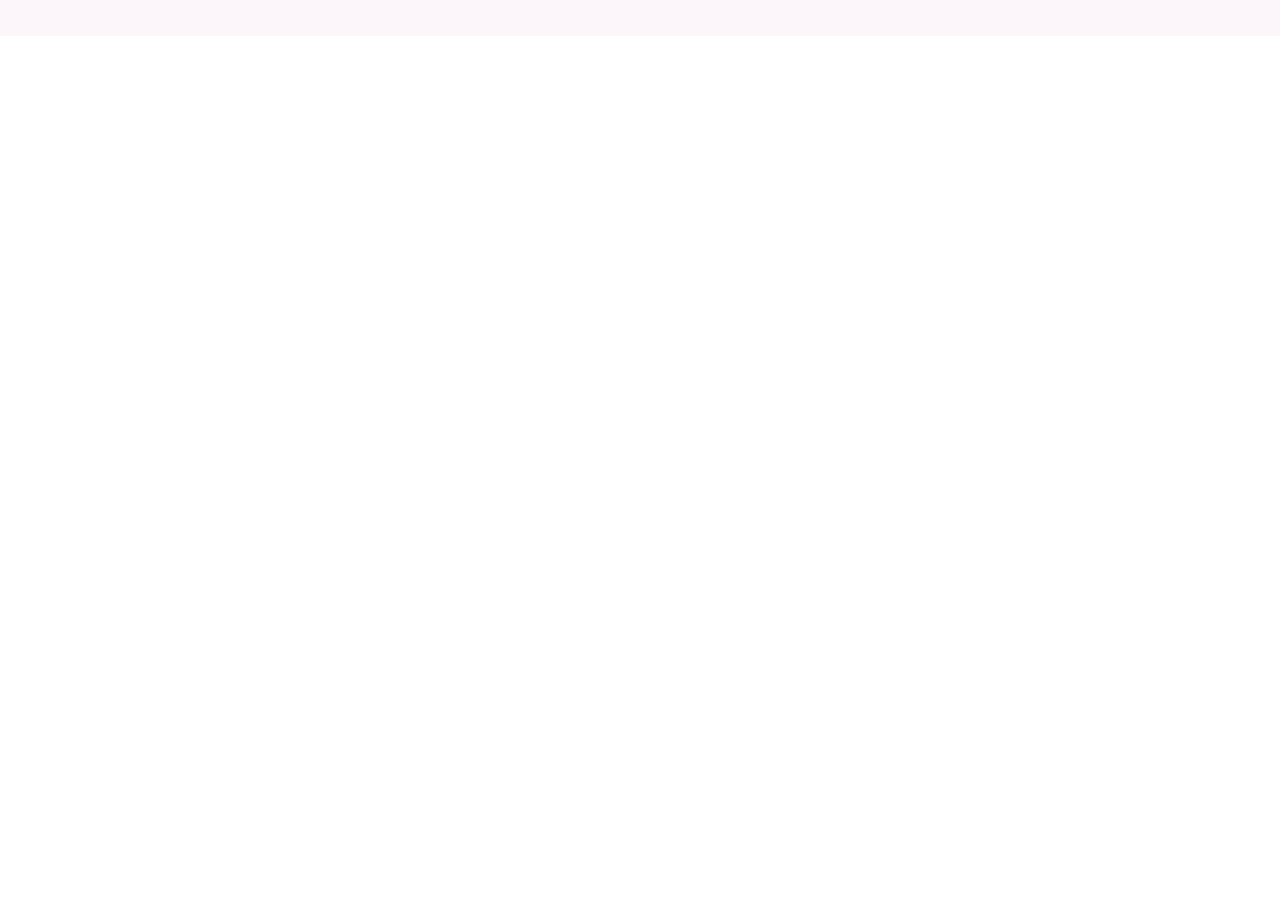
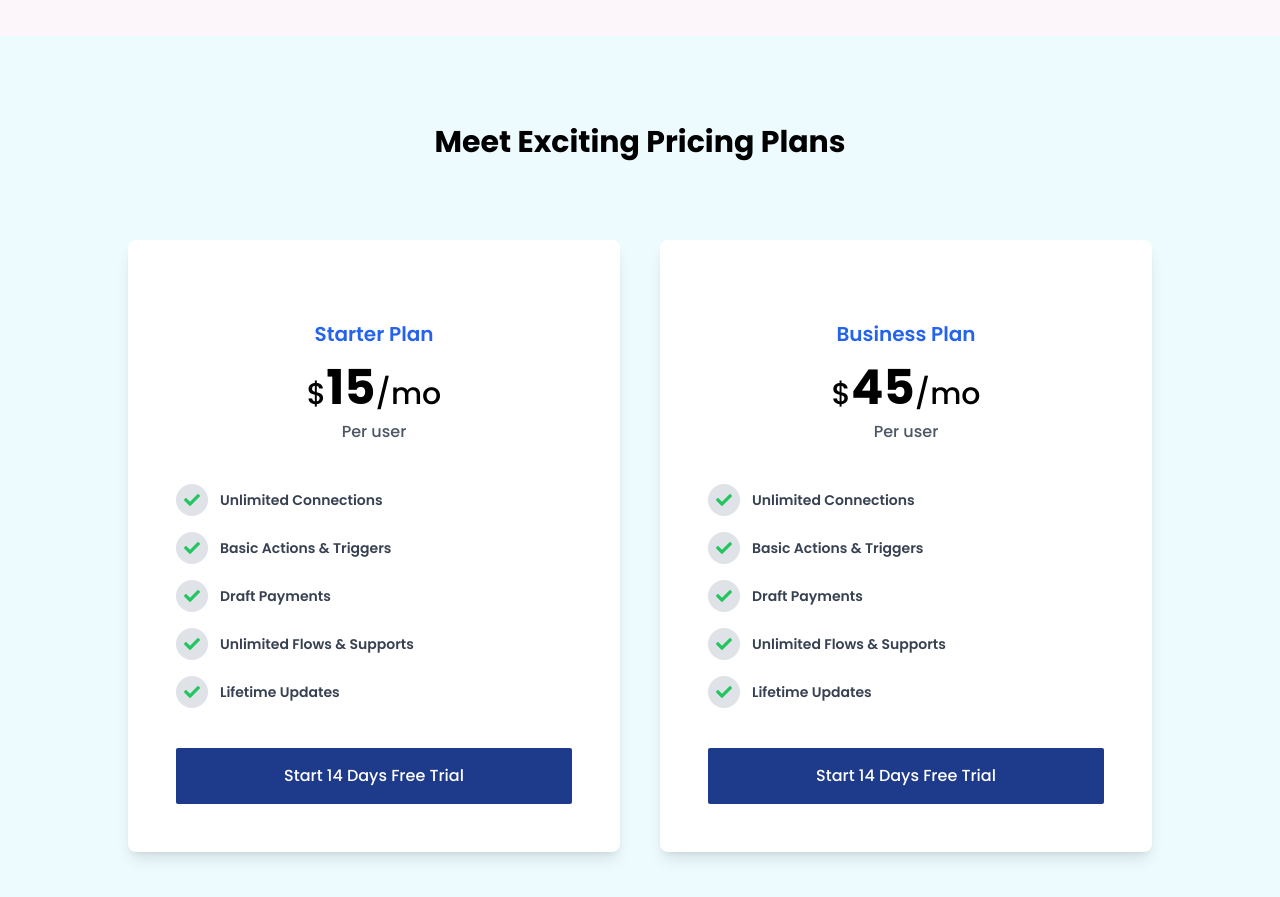
Before and after one commit to musamueed19/Appify-Landing-WW, a Next.js app: page / in a window 1280 px wide. Shown: the part 3280-4177 px from the top of the page. Before the commit the page ends 3316 px from the top, so only its background shows below. Built offline with nearby package versions, Linux system fonts and the light colour scheme.

Commit message:
added Price Plans - Section

```diff
--- a/components/Home/Home.tsx
+++ b/components/Home/Home.tsx
@@ -1,6 +1,7 @@
 import AnalyticsFeature from "./AnalyticsFeature/AnalyticsFeature";
 import Feature from "./Feature/Feature";
 import Hero from "./Hero/Hero";
+import Price from "./Price/Price";
 import Review from "./Review/Review";
 import WhyChoose from "./WhyChoose/WhyChoose";
 
@@ -23,6 +24,7 @@ export default function Home() {
       <Review />
 
       {/* Pricing Section */}
+      <Price />
     </div>
   );
 }
--- /dev/null
+++ b/components/Home/Price/Price.tsx
@@ -0,0 +1,25 @@
+import PriceCard from "./PriceCard";
+
+const Price = () => {
+  return (
+    <div className="py-16 bg-[#edfbff]">
+      <h2 className="mt-6 text-2xl md:text-3xl text-center capitalize font-bold">
+        Meet exciting Pricing Plans
+      </h2>
+
+      <div className="mt-20 w-[90%] md:w-[80%] mx-auto grid grid-cols-1 lg:grid-cols-2 gap-10">
+        {/* Free Plan */}
+        <div>
+          <PriceCard price={15} plan="Starter" />
+        </div>
+
+        {/* Paid Plan */}
+        <div>
+          <PriceCard price={45} plan="Business" />
+        </div>
+      </div>
+    </div>
+  );
+};
+
+export default Price;
--- /dev/null
+++ b/components/Home/Price/PriceCard.tsx
@@ -0,0 +1,43 @@
+import { priceFeatures } from "@/constant/Constant";
+import { FaCheck } from "react-icons/fa";
+
+type Props = {
+  price: number;
+  plan: string;
+};
+
+const PriceCard = ({ price, plan }: Props) => {
+  return (
+    <div className="bg-white p-12 rounded-lg shadow-lg">
+      <p className="mt-8 text-xl font-semibold text-blue-600 text-center">
+        {plan} Plan
+      </p>
+
+      <div className="font-medium text-3xl mt-4 text-center">
+        $<span className="text-5xl font-bold">{price}</span>/mo
+      </div>
+
+      <p className="mt-2 text-gray-600 text-center font-medium">Per user</p>
+
+      <div className="my-10">
+        {priceFeatures.map((item, index) => (
+          <div className="text-center mb-4 flex items-center space-x-3" key={index}>
+            <div className="text-center w-8 h-8 bg-gray-300/70 flex flex-col items-center justify-center rounded-full">
+              <FaCheck className="text-green-500" />
+            </div>
+            <p className="text-sm font-semibold text-gray-700 capitalize">
+              {item}
+            </p>
+          </div>
+        ))}
+      </div>
+
+      {/* Call To Action - Button Section */}
+      <button type="button" className="text-center w-full rounded-sm font-medium bg-blue-900 text-white py-4 hover:bg-blue-950">
+        Start 14 Days Free Trial
+      </button>
+    </div>
+  );
+};
+
+export default PriceCard;
--- a/components/Home/Review/Review.tsx
+++ b/components/Home/Review/Review.tsx
@@ -15,7 +15,7 @@ const Review = () => {
       <div className="mt-20 w-[90%] md:w-[80%] mx-auto">
               {/* Slider Section */}
 
-              <Carousel arrows={true} autoPlay={true} autoPlaySpeed={4000} infinite={true} responsive={responsive} showDots={true}>
+              <Carousel arrows={false} autoPlay={true} autoPlaySpeed={4000} infinite={true} responsive={responsive} showDots={true}>
                   <ReviewCard name="Ehtasham Hunjra" src="/images/c2.png" role="Backend Developer" />
                   <ReviewCard name="Jessy Bob" src="/images/c1.png" />
                   <ReviewCard name="Muhammad Musa Mueed" src="/images/c2.png"  role="Frontend Developer" />
--- a/constant/Constant.tsx
+++ b/constant/Constant.tsx
@@ -90,3 +90,11 @@ export const responsive = {
     slidesToSlide: 1, // optional, default to 1.
   },
 };
+
+export const priceFeatures = [
+  "unlimited connections",
+  "basic actions & triggers",
+  "draft payments",
+  "unlimited flows & supports",
+  "lifetime updates",
+]
```
